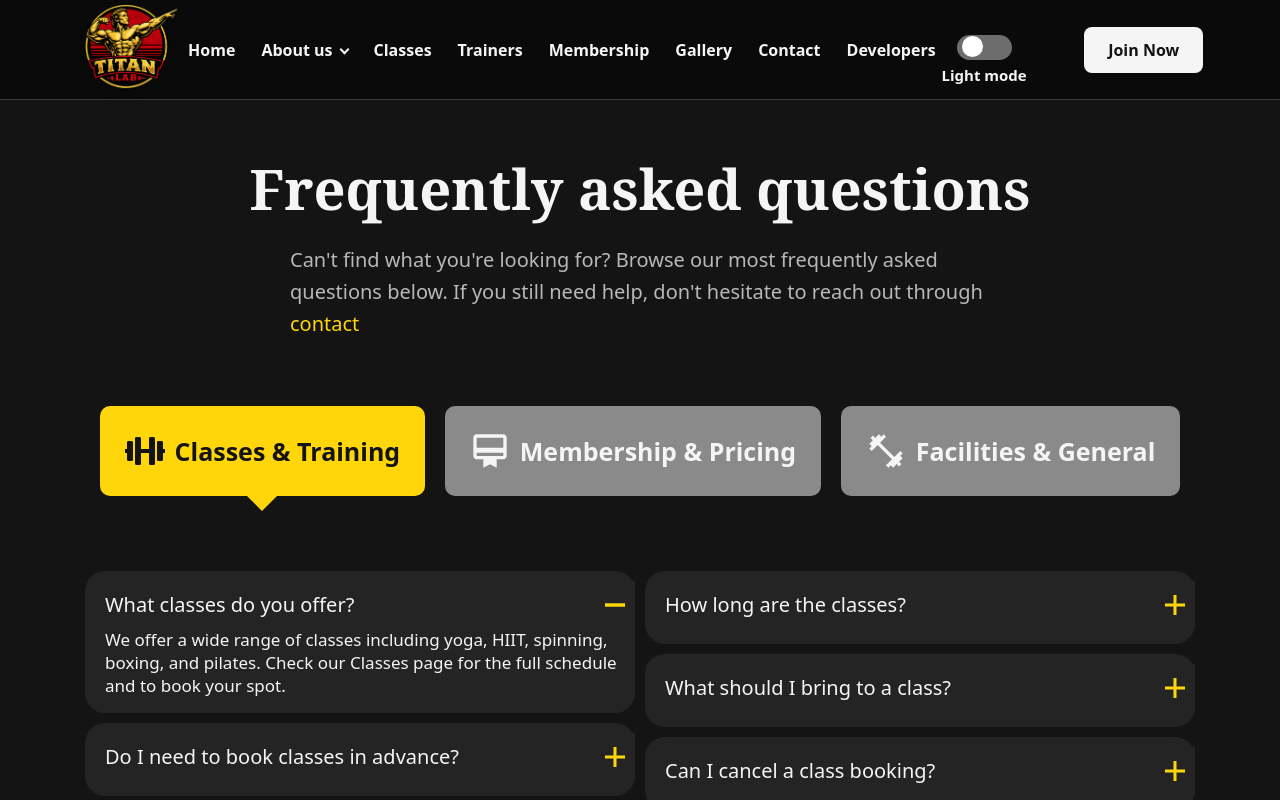
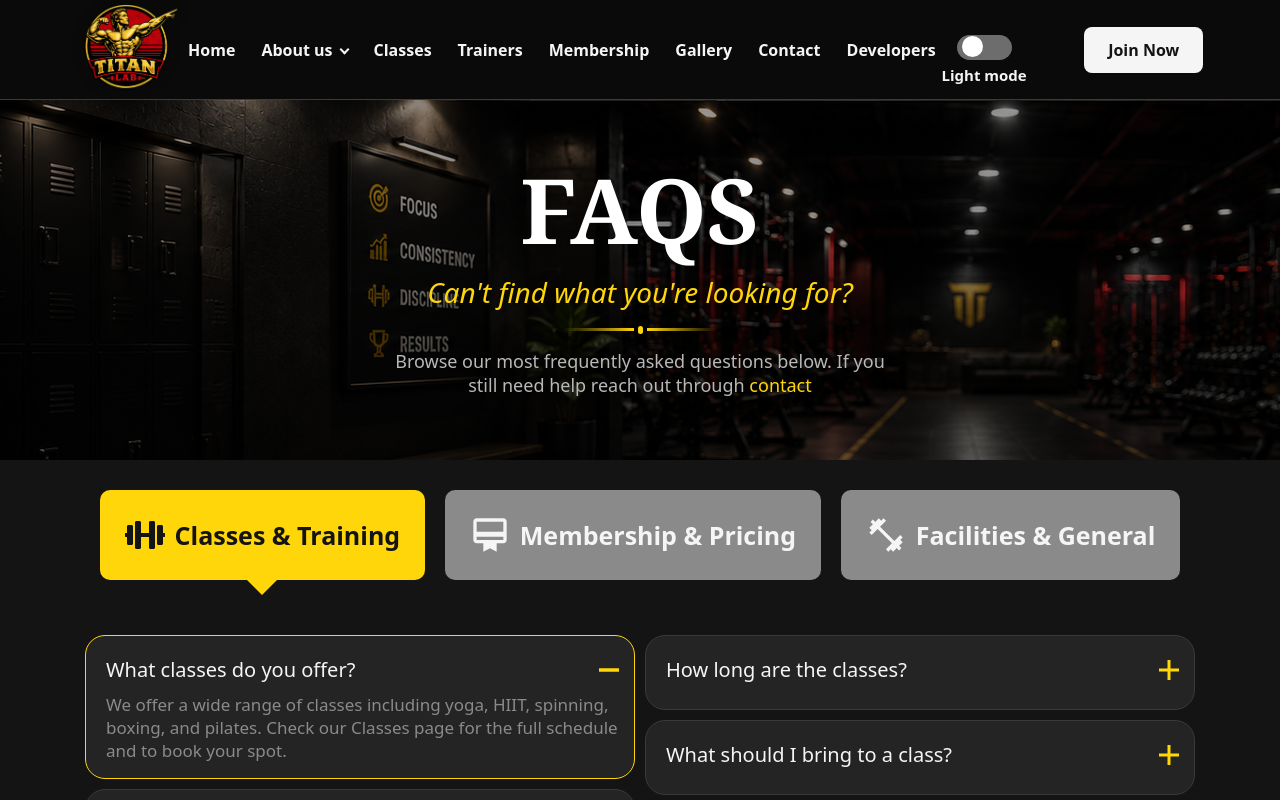
Before and after one commit to tatipoda/griffithY1FinalCSWD, a React (Vite) app in the folder finalProject/: page /faqs in a window 1280 px wide. Shown: the top 800 px of the page. Built offline with nearby package versions, Linux system fonts and the light colour scheme.

Commit message:
add preview to faqs page, add hover and focus border highlight

```diff
--- a/finalProject/src/components/pages/FaqsPage/Faqs.jsx
+++ b/finalProject/src/components/pages/FaqsPage/Faqs.jsx
@@ -9,20 +9,21 @@ import styles from './Faqs.module.css';
 function Faqs() {
 const[activeSection, setActiveSection] = useState('Classes & Training');
 
-
-
-
   return (
     <main>
-        <section className={styles.preview}>
-            <div className="container">
-                <div className={styles.previewInner}>
-                    <h1>Frequently asked questions</h1>
-                    <p>Can't find what you're looking for? Browse our most frequently asked questions below.
-                    If you still need help, don't hesitate to reach out through <Link to='/contact'>contact</Link></p>
+         <section className={`${styles.previewFaqs} preview`}>
+                <div className="container">
+                  <div className="previewInner">
+                    <h1>FAQS </h1>
+                    <p className = "description">Can't find what you're looking for?</p>
+                    <div className="dividerLine">
+                      <span className="diamond"></span>
+                    </div>
+                    <p className="motivation"> Browse our most frequently asked questions below.
+                    If you still need help reach out through <Link to='/contact'>contact</Link></p>
+                  </div>
                 </div>
-            </div>
-        </section>
+              </section>
 
         <section className={styles.faqs}>
             <div className="container">
--- a/finalProject/src/components/pages/FaqsPage/Faqs.module.css
+++ b/finalProject/src/components/pages/FaqsPage/Faqs.module.css
@@ -1,27 +1,14 @@
+.previewFaqs{
+    background:
+    linear-gradient(rgba(0, 0, 0, 0.4), rgba(0, 0, 0, 0.5)),
+   url("../../../assets/gallerry/headerFaqs.png");
 
-.preview{
-    width: 100%;
-    margin: 50px 0;
 }
-.preview h1{
-  font-size: 56px;
-  margin-bottom: 18px;
-}
-.preview p {
-  font-size: 20px;
-  color: var(--text-muted);
-  max-width: 700px;
-  line-height: 1.6;
+section{
+margin-bottom:20px;
+
 }
 
-.previewInner{
-
-
-    width: 100%;
-    display: flex;
-    flex-direction: column;
-    align-items: center;
-}
 .faqsInner{
     display: flex;
     flex-direction: column;
@@ -30,7 +17,8 @@
     width:100%;
     display: flex;
     justify-content: space-evenly;
-    margin-bottom:30px;
+    margin-top:30px;
+    margin-bottom: 10px;
 }
 .sectionButton{
     padding:25px;
@@ -77,8 +65,15 @@
     background-color: var(--bg-card);
     border-radius: 20px;
     margin:5px;
-    padding:10px 0 0 10px;
-    border: none;
+    padding:10px 5px 0 10px;
+    border: 1px solid var(--border-strong);
+    transition: border-color 0.2s ease;
+}
+.questionAnswerContainer:hover{
+    border:1px solid var(--yellow);
+}
+.questionAnswerContainer.active{
+    border:1px solid var(--yellow);
 }
 .question{
     background-color: var(--bg);
@@ -120,10 +115,12 @@
     transform: translateY(-50%) rotate(0deg);
 }
 
+
 .answer{
     max-height: 0;
     font-size:17px;
     padding: 0 10px;
+    color:var(--text-dim);
 
     overflow: hidden;
     transition: max-height 0.3s ease-in-out;
--- a/finalProject/src/components/pages/FaqsPage/FaqsComponent.jsx
+++ b/finalProject/src/components/pages/FaqsPage/FaqsComponent.jsx
@@ -150,7 +150,7 @@ return(
         {faqSections
         .find(section => section.section === activeSection)
         .faqs.slice(0, Math.floor(faqSections.find(section => section.section === activeSection).faqs.length/2)).map((faq) => (
-            <div className={styles.questionAnswerContainer} key={faq.key}>
+            <div className={`${styles.questionAnswerContainer} ${faqOpen === faq.id ? styles.active : ''}`} key={faq.key}>
                 <button
                 className ={`${styles.question} ${faqOpen === faq.id ? styles.questionOpen : ''}`}
                 onClick={() => setFaqOpen(faqOpen ===faq.id ? null: faq.id)}>
--- a/finalProject/src/components/pages/Gallery/Gallerry.module.css
+++ b/finalProject/src/components/pages/Gallery/Gallerry.module.css
@@ -58,7 +58,7 @@ margin-bottom:20px;
     object-fit: cover;
     border-radius: 8px;
     transform: scale(0.97);
-    transition: transform 0.3s ease;
+    transition: transform 0.3s ease, border-color 0.2s ease;
     cursor:pointer;
 }
 
--- a/finalProject/src/index.css
+++ b/finalProject/src/index.css
@@ -287,7 +287,7 @@ td {
 .preview h1{
     color:white;
   font-size: 90px;
-  margin-bottom: 0;
+  margin-bottom: 3px;
 }
 .description {
   font-size: 28px;
```
Also changed, not shown: finalProject/src/assets/gallerry/headerFaqs.png (added).
